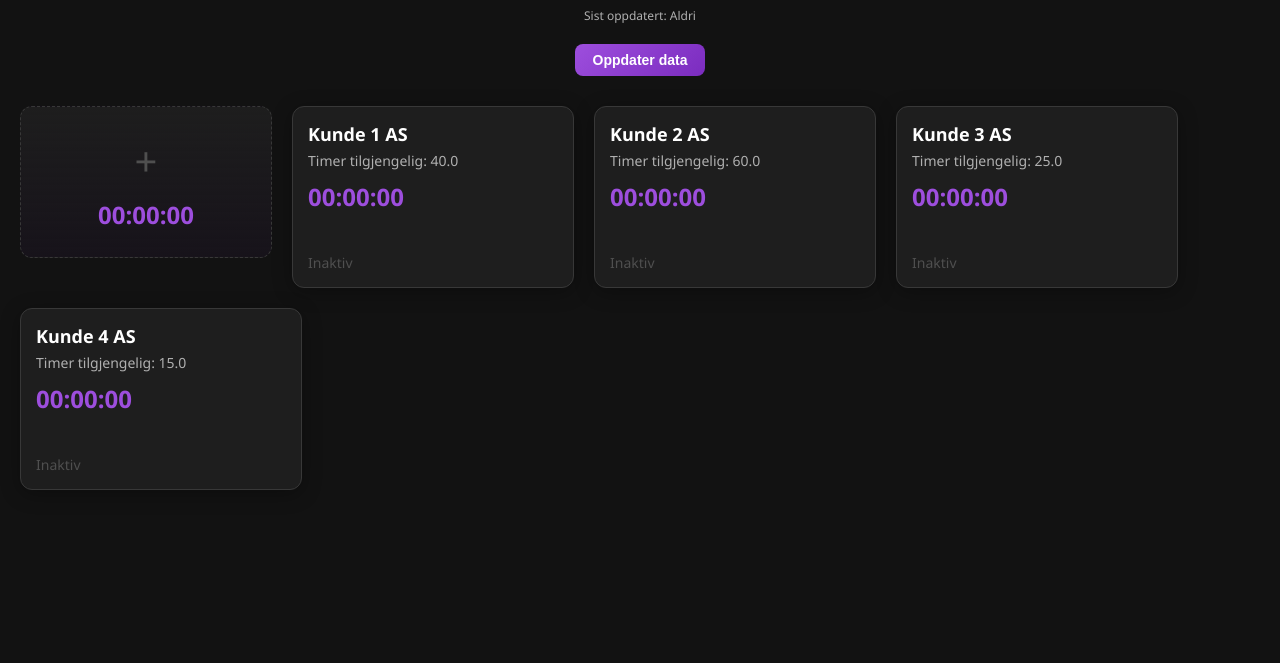
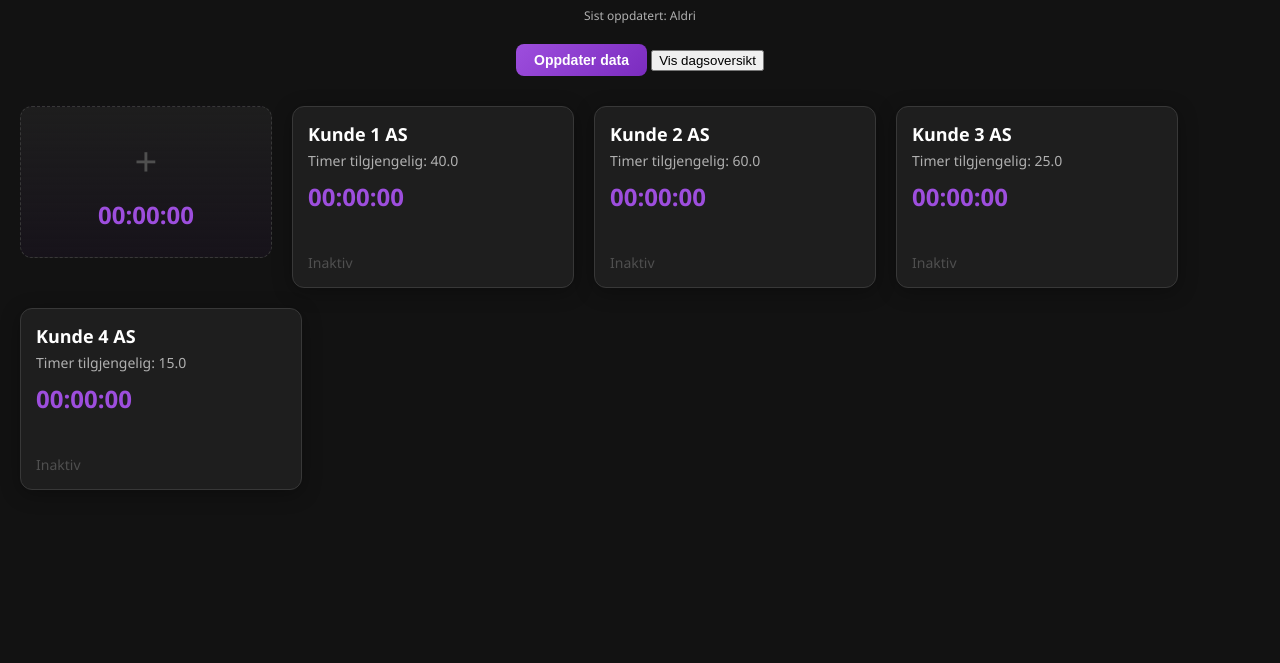
Before and after one commit to Cor9Kase/enkeltimer, a plain HTML site: page index.html in a window 1280 px wide. Shown: the part 137-800 px from the top of the page. Drawn offline with Linux system fonts and the light colour scheme; no server answers.

Commit message:
Update index.html

```diff
--- a/index.html
+++ b/index.html
@@ -11,9 +11,14 @@
     <h1>Cornys Timetracker</h1>
     <div id="current-date" class="current-date"></div>
     <div class="update-status">Sist oppdatert: <span id="last-updated">Aldri</span></div>
-    <button id="refresh-button" class="refresh-btn" onclick="fetchCustomerData()">
-      Oppdater data
-    </button>
+    <div class="header-actions">
+  <button id="refresh-button" class="refresh-btn" onclick="fetchCustomerData()">
+    Oppdater data
+  </button>
+  <button class="daily-summary-btn" onclick="window.location.href='daily-summary.html'">
+    Vis dagsoversikt
+  </button>
+</div>
   </div>
 
   <div class="container" id="customer-container">
```
